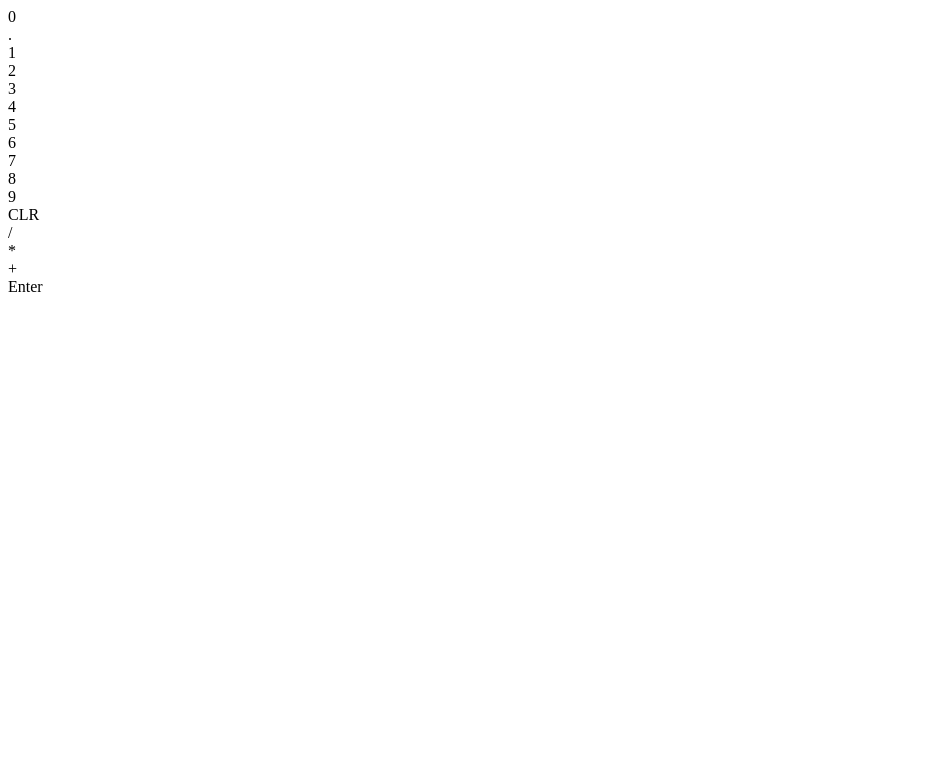
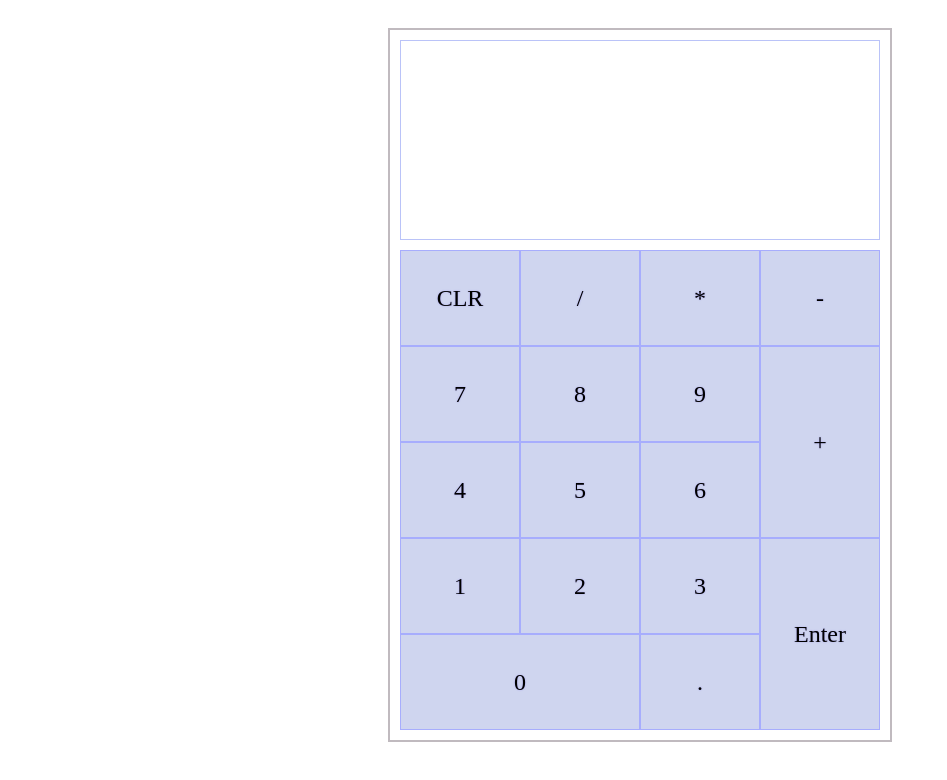
Before and after one commit to heberleh/calculator, a plain HTML site: page index.html in a window 1280 px wide. Shown: the whole page, without its empty margins (0-947 px from the left). Drawn offline with Linux system fonts and the light colour scheme.

Commit message:
Grid Layout working

```diff
--- a/index.html
+++ b/index.html
@@ -6,10 +6,12 @@
     <meta name="viewport" content="width=device-width, initial-scale=1.0">
     <meta http-equiv="X-UA-Compatible" content="ie=edge">
     <title>Document</title>
+
+    <link rel="stylesheet" type="text/css" href="styles.css">
 </head>
 
 <body>
-
+    <div class="container">
         <div id="calculator">
 
             <div class="display">
@@ -17,41 +19,64 @@
             </div>
 
             <div class="input">
-            <div class="numbers">
-                    <div class="number long-horizontal">0</div>
-                    <div class="small">.</div>
-                    <div class="number small">1</div>
-                    <div class="number small">2</div>
-                    <div class="number small">3</div>
+                <div class="button operator small">
+                    <p>CLR</p>
                 </div>
-                <div class="line line2">
-                    <div class="number small">4</div>
-                    <div class="number small">5</div>
-                    <div class="number small">6</div>
+                <div class="button operator small">
+                    <p>/</p>
                 </div>
-                <div class="line line3">
-                    <div class="number small">7</div>
-                    <div class="number small">8</div>
-                    <div class="number small">9</div>
+                <div class="button operator small">
+                    <p>*</p>
                 </div>
-                <div class="line line4">
-                    <div class="operator small">CLR</div>
-                    <div class="operator small">/</div>
-                    <div class="operator small">*</div>
+                <div class="button operator small">
+                    <p>-</p>
+                </div>
+                <div class="button number small">
+                    <p>7</p>
+                </div>
+                <div class="button number small">
+                    <p>8</p>
+                </div>
+                <div class="button number small">
+                    <p>9</p>
+                </div>
+                <div class="button number small">
+                    <p>4</p>
+                </div>
+                <div class="button number small">
+                    <p>5</p>
+                </div>
+                <div class="button number small">
+                    <p>6</p>
+                </div>
+                <div class="button number small">
+                    <p>1</p>
+                </div>
+                <div class="button number small">
+                    <p>2</p>
+                </div>
+                <div class="button number small">
+                    <p>3</p>
                 </div>
 
+                <div id="zero" class="button number">
+                    <p>0</p>
                 </div>
-            <div class="operators-right">
-                <div class="line">
-                    <div class="operator long-vertical">+</div>
+                <div id="dot" class="button small">
+                    <p>.</p>
                 </div>
-                <div class="line">
-                    <div class="operator long-vertical">Enter</div>
+                <div id="sum" class="button operator long-vertical">
+                    <p>+</p>
                 </div>
+                <div id="enter" class="button operator long-vertical">
+                    <p>Enter</p>
                 </div>
             </div>
         </div>
 
+    </div>
+
+
 </body>
 
 </html>
--- a/style.css
+++ /dev/null
@@ -1,2 +0,0 @@
-
-.
--- /dev/null
+++ b/styles.css
@@ -0,0 +1,89 @@
+
+/* * {box-sizing: border-box;} */
+
+.container{
+  display: grid;
+  justify-items: center;
+}
+
+#calculator{
+  width: 500px;
+  height: 710px;
+  display: grid;
+  /* grid-template-columns: 480px; */
+  grid-template-rows:  220px 480px;
+  justify-content: center;
+  border: 2px solid rgb(192, 186, 191);
+  margin: 20px;
+}
+
+.input {
+  width: 480px;
+  height: 480px;
+  display: grid;
+  grid-template-columns: repeat(4, 1fr);
+  grid-template-rows: repeat(5, 1fr);
+
+}
+
+.display{
+  border: 1px solid rgb(186, 195, 248);
+  margin-bottom: 10px;
+  margin-top: 10px;
+}
+
+.button{
+  background-color: #8190d460;
+  border: 1px solid #a7adfd;
+  display:flex;
+  align-items:center;
+  text-align: center;
+
+  justify-content: center; /* center items vertically, in this case */
+  align-items: center;     /* center items horizontally, in this case */
+
+  transition: all .07s ease;
+  text-shadow: 0 0 .1rem rgba(101, 77, 236, 0.459);
+  /* border-radius: .5rem; */
+}
+
+.button > p{
+  font-size: 24px;;
+}
+
+.playing {
+  transform: scale(1.1);
+  border-color: #ffc600;
+  box-shadow: 0 0 1rem #ffc600;
+}
+
+/*
+.input > .long-vertical{
+  padding: 1rem;
+} */
+
+
+#zero {
+  grid-column-start: 1;
+  grid-column-end: 3;
+  grid-row-start: 5;
+  grid-row-end: 6;
+}
+
+#sum {
+  grid-column-start: 4;
+  grid-row-start: 2;
+  grid-row-end: 4;
+}
+
+#enter {
+  grid-column-start: 4;
+  grid-row-start: 4;
+  grid-row-end: 6;
+}
+
+#dot {
+  grid-column-start: 3;
+  grid-row-start: 5;
+  grid-row-end: 6;
+}
```
Lines whose indentation alone changed are shown as unchanged.
